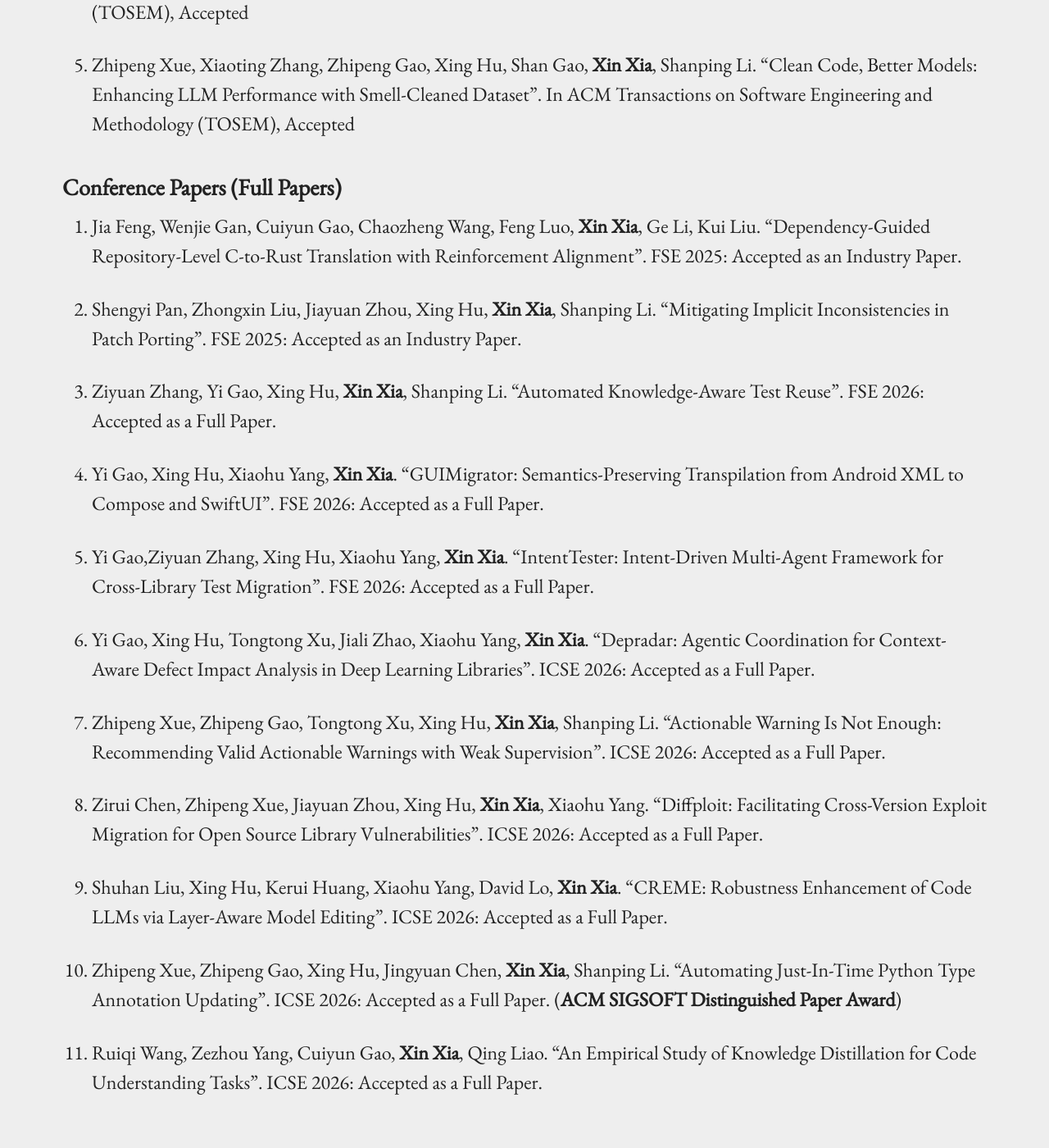
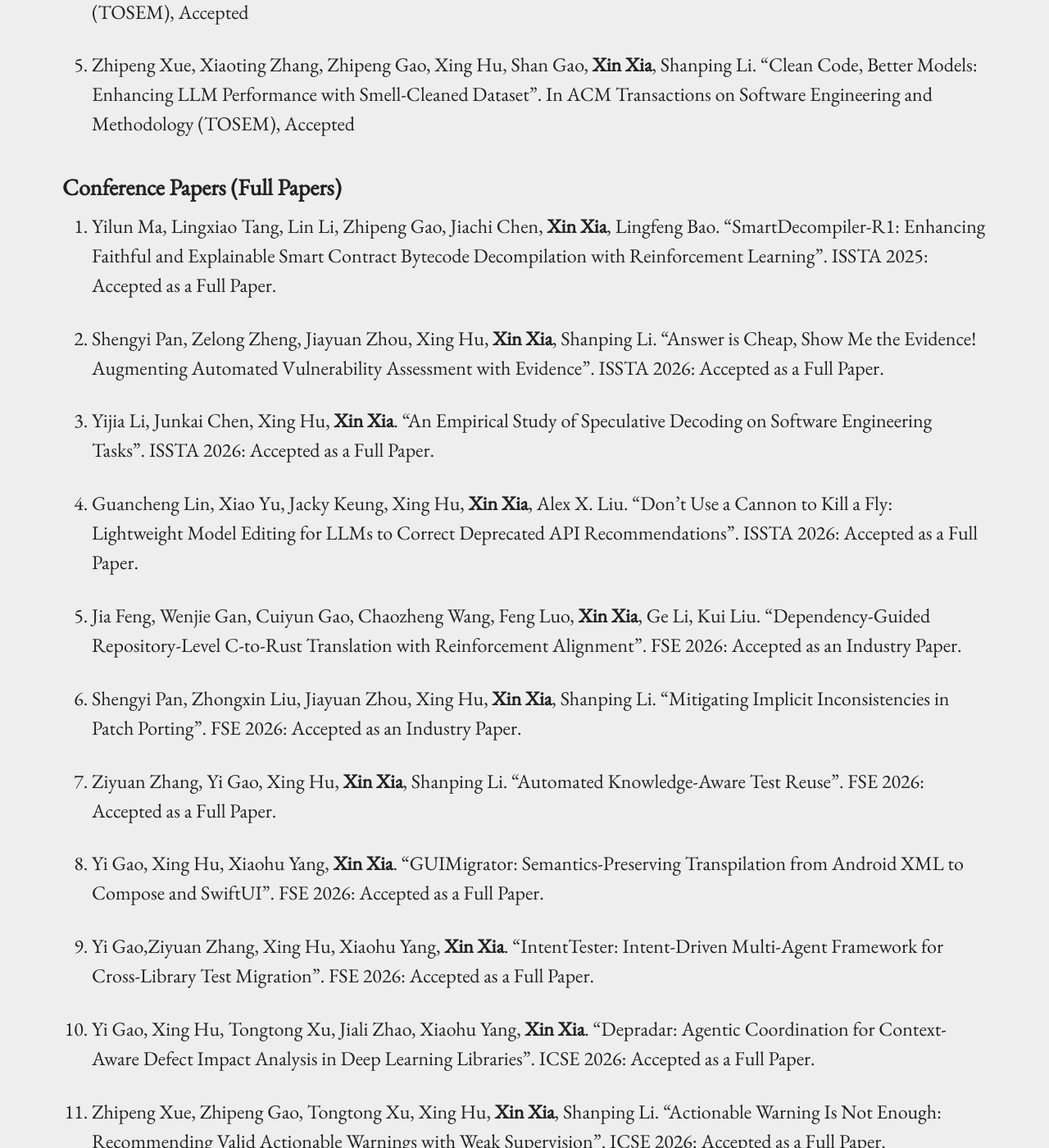
Before and after one commit to xin-xia/xin-xia.github.io, a Jekyll site: the page built from publication.md, in a window 1280 px wide and 1400 px high, scrolled down 1304 px. Shown: the whole window at 82% size. Built offline with Jekyll 4.4.1, drawn with Linux system fonts in a browser that asks for light colours; some of the changed text lies outside the part shown.

Commit message:
Update publication.md

```diff
--- a/publication.md
+++ b/publication.md
@@ -30,9 +30,20 @@ permalink: /publication/
 
 ### Conference Papers (Full Papers)
 
-214. Jia Feng, Wenjie Gan, Cuiyun Gao, Chaozheng Wang, Feng Luo, <strong>Xin Xia</strong>, Ge Li, Kui Liu. "Dependency-Guided Repository-Level C-to-Rust Translation with Reinforcement Alignment".  FSE 2025: Accepted as an Industry Paper.  <br/>
+218. Yilun Ma, Lingxiao Tang, Lin Li, Zhipeng Gao, Jiachi Chen, <strong>Xin Xia</strong>, Lingfeng Bao.  "SmartDecompiler-R1: Enhancing Faithful and Explainable Smart Contract Bytecode Decompilation with Reinforcement Learning". ISSTA 2025: Accepted as a Full Paper.  <br/>
 
-213. Shengyi Pan, Zhongxin Liu, Jiayuan Zhou, Xing Hu, <strong>Xin Xia</strong>, Shanping Li. "Mitigating Implicit Inconsistencies in Patch Porting". FSE 2025: Accepted as an Industry Paper.  <br/>
+
+
+217. Shengyi Pan, Zelong Zheng, Jiayuan Zhou, Xing Hu, <strong>Xin Xia</strong>, Shanping Li. "Answer is Cheap, Show Me the Evidence! Augmenting Automated Vulnerability Assessment with Evidence". ISSTA 2026: Accepted as a Full Paper.  <br/>
+
+
+216. Yijia Li, Junkai Chen, Xing Hu, <strong>Xin Xia</strong>. "An Empirical Study of Speculative Decoding on Software Engineering Tasks". ISSTA 2026: Accepted as a Full Paper.  <br/>
+
+215. Guancheng Lin, Xiao Yu, Jacky Keung, Xing Hu, <strong>Xin Xia</strong>, Alex X. Liu.  "Don’t Use a Cannon to Kill a Fly: Lightweight Model Editing for LLMs to Correct Deprecated API Recommendations". ISSTA 2026: Accepted as a Full Paper.  <br/>
+
+214. Jia Feng, Wenjie Gan, Cuiyun Gao, Chaozheng Wang, Feng Luo, <strong>Xin Xia</strong>, Ge Li, Kui Liu. "Dependency-Guided Repository-Level C-to-Rust Translation with Reinforcement Alignment".  FSE 2026: Accepted as an Industry Paper.  <br/>
+
+213. Shengyi Pan, Zhongxin Liu, Jiayuan Zhou, Xing Hu, <strong>Xin Xia</strong>, Shanping Li. "Mitigating Implicit Inconsistencies in Patch Porting". FSE 2026: Accepted as an Industry Paper.  <br/>
 
 212. Ziyuan Zhang, Yi Gao, Xing Hu, <strong>Xin Xia</strong>, Shanping Li. "Automated Knowledge-Aware Test Reuse". FSE 2026:  Accepted as a Full Paper.  <br/>
 
```
Also changed, not shown: other parts of publication.md (+1 -1 lines).
